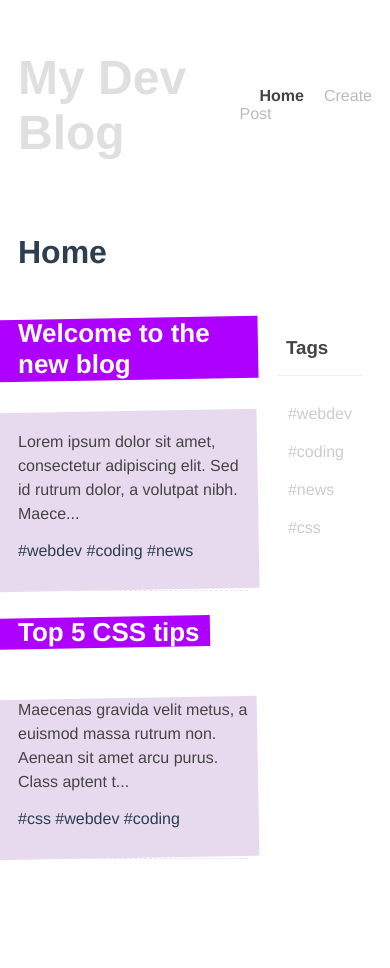
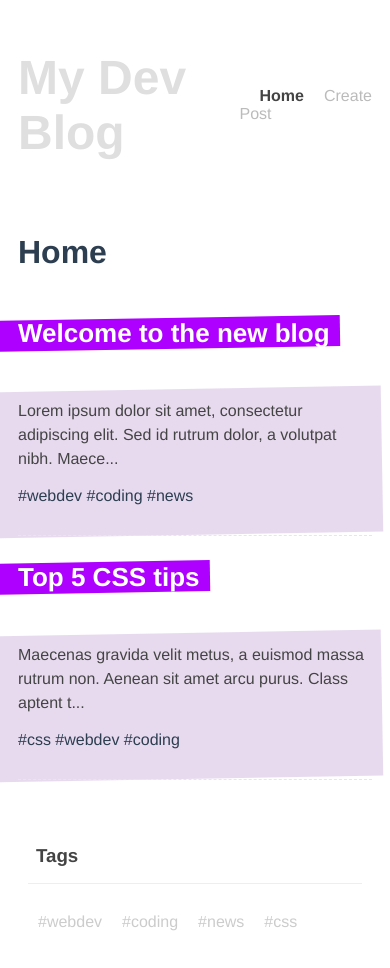
Before and after one commit to PauGarciaMartinez/dojo-blog, a Vue app: page / in a window 390 px wide. Shown: the top 968 px of the page. Before the commit the page ends 877 px from the top, so only its background shows below. Built offline with nearby package versions, Linux system fonts and the light colour scheme; data requests are answered from the project's data file.

Commit message:
Set responsive design for the home page

```diff
--- a/src/views/Home.vue
+++ b/src/views/Home.vue
@@ -46,4 +46,13 @@ export default {
   grid-template-columns: 3fr 1fr;
   gap: 20px;
 }
+
+@media only screen and (max-width: 600px) {
+  .layout {
+    display: flex;
+    flex-direction: column;
+    justify-content: center;
+    margin-bottom: 5rem;
+  }
+}
 </style>
```
